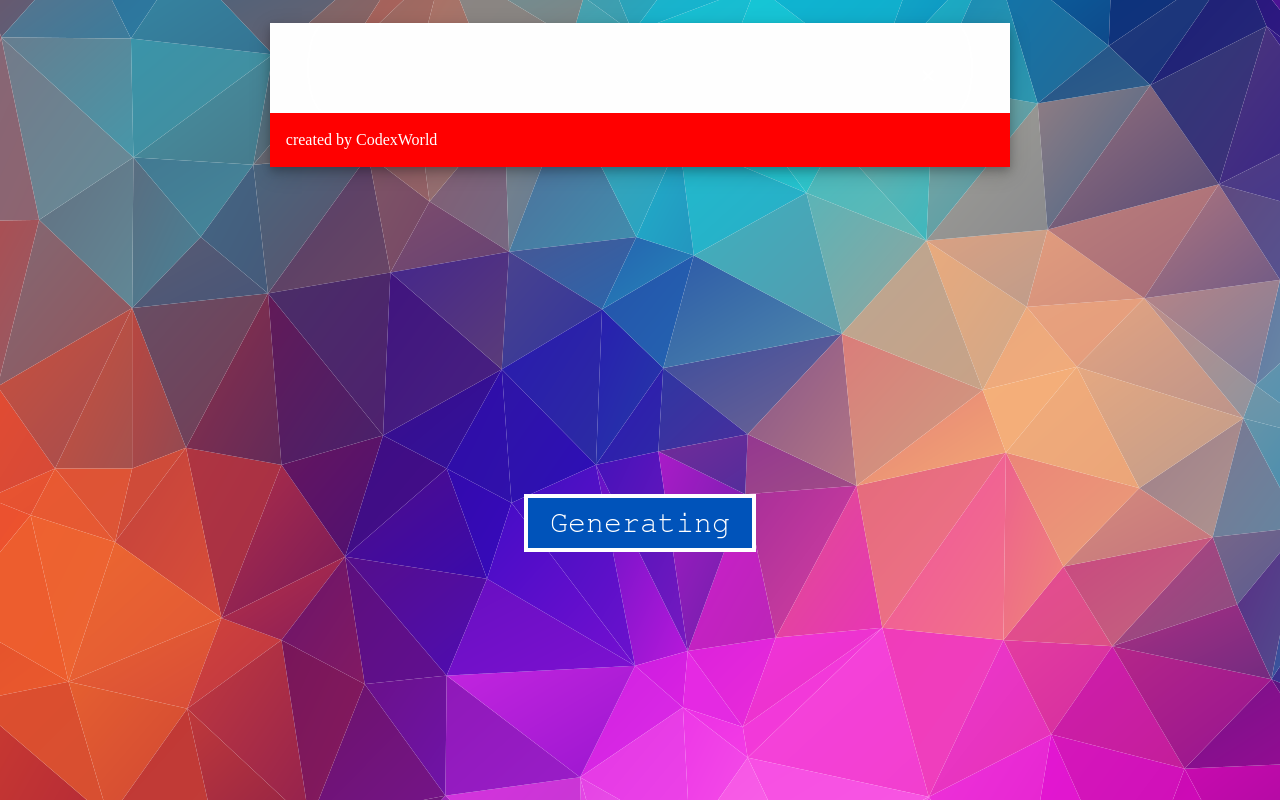
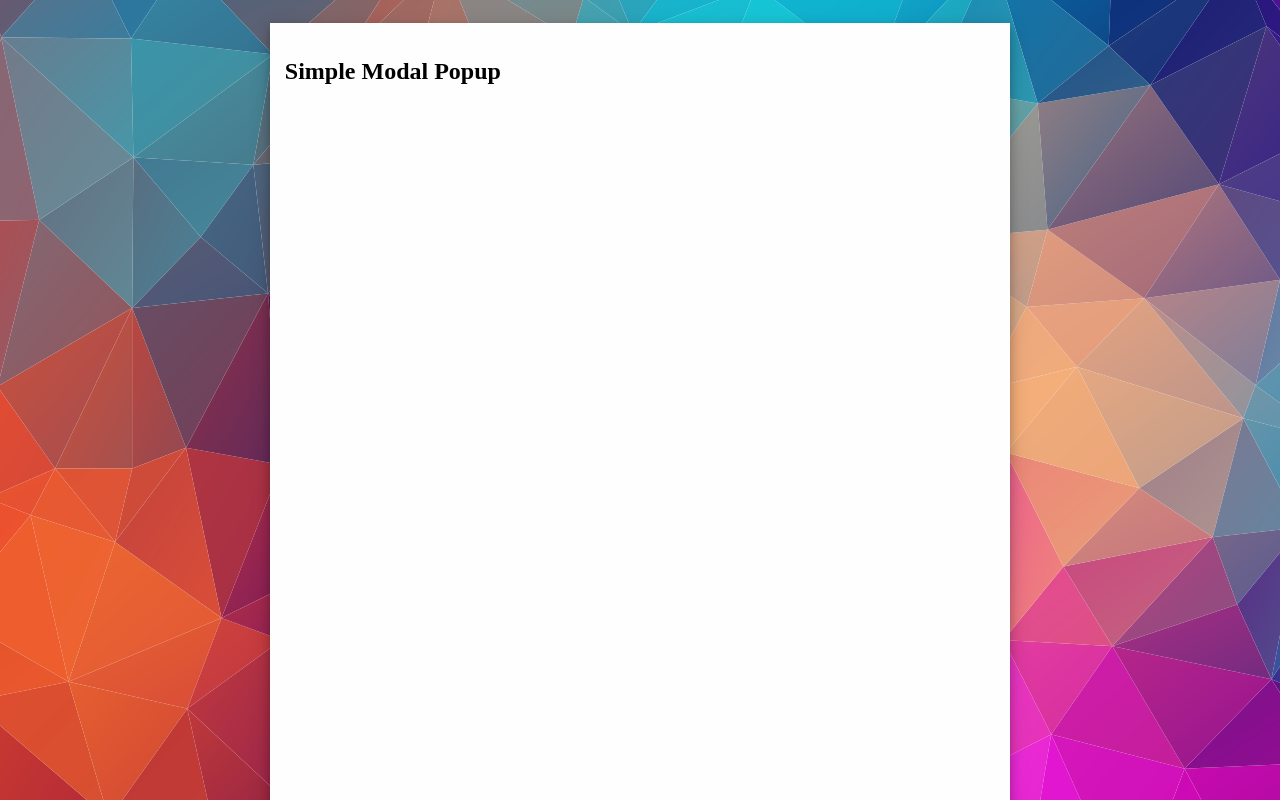
Before and after one commit to qnbby/knighthacks2k21_, a plain HTML site: page index.html in a window 1280 px wide. Both pictures are taken after a click on the link "Generating". Shown: the top 800 px of the page. Drawn offline with Linux system fonts and the light colour scheme.

Commit message:
Update index.html

```diff
--- a/index.html
+++ b/index.html
@@ -19,13 +19,9 @@
 		<div id="mpopupBox" class="mpopup" style="display: none;">
 			<!-- mPopup content -->
 			<div class="mpopup-content">
-
-				<div class="mpopup-main">
+				<div class="mpopup-core container">
 					<span class="close">×</span>
-					<p href="letsgo.png"></p>
-				</div>
-				<div class="mpopup-foot">
-					<p>created by CodexWorld</p>
+					<h2>Simple Modal Popup</h2>
 				</div>
 		</div>
 		</div>
```
